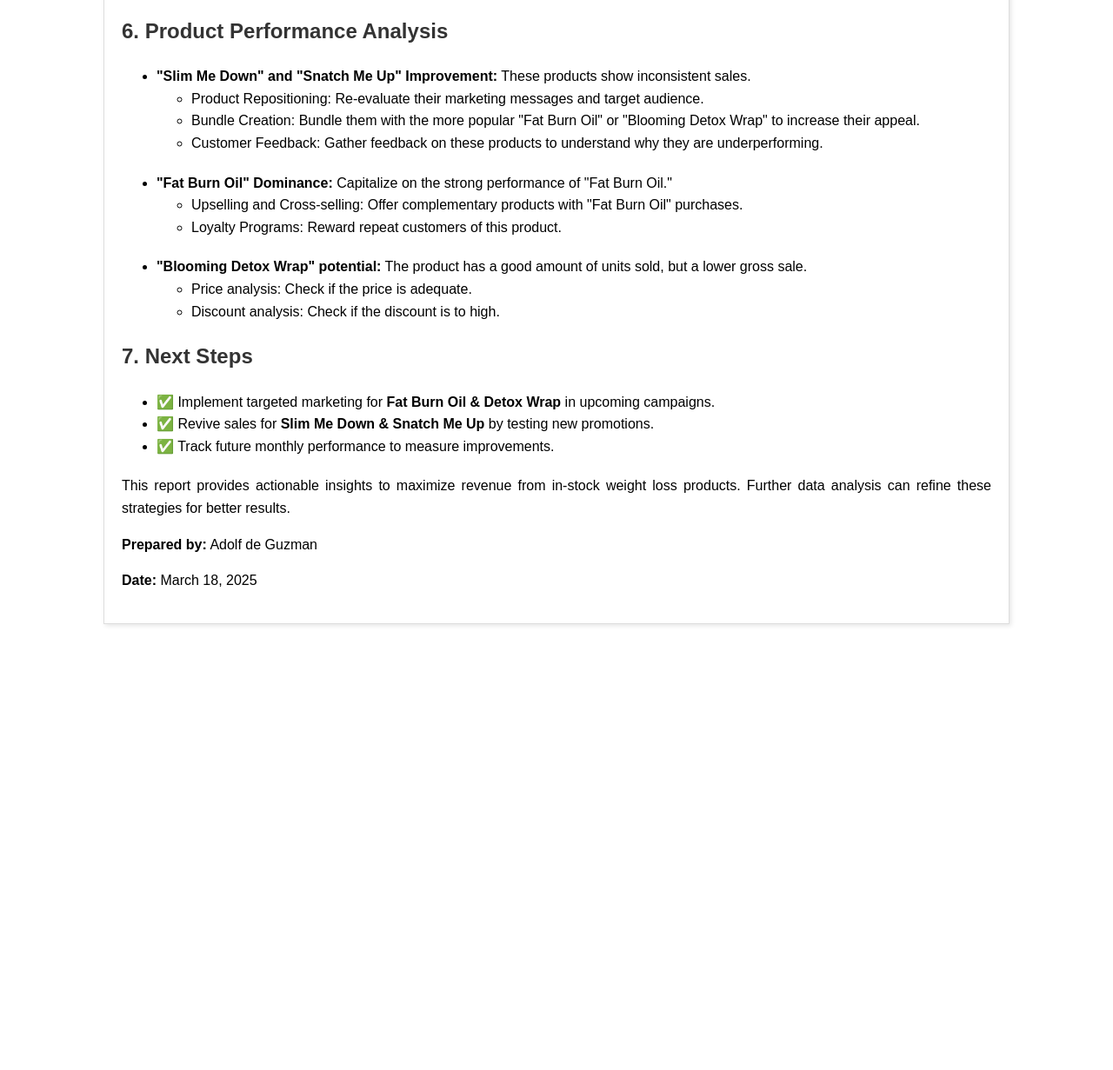
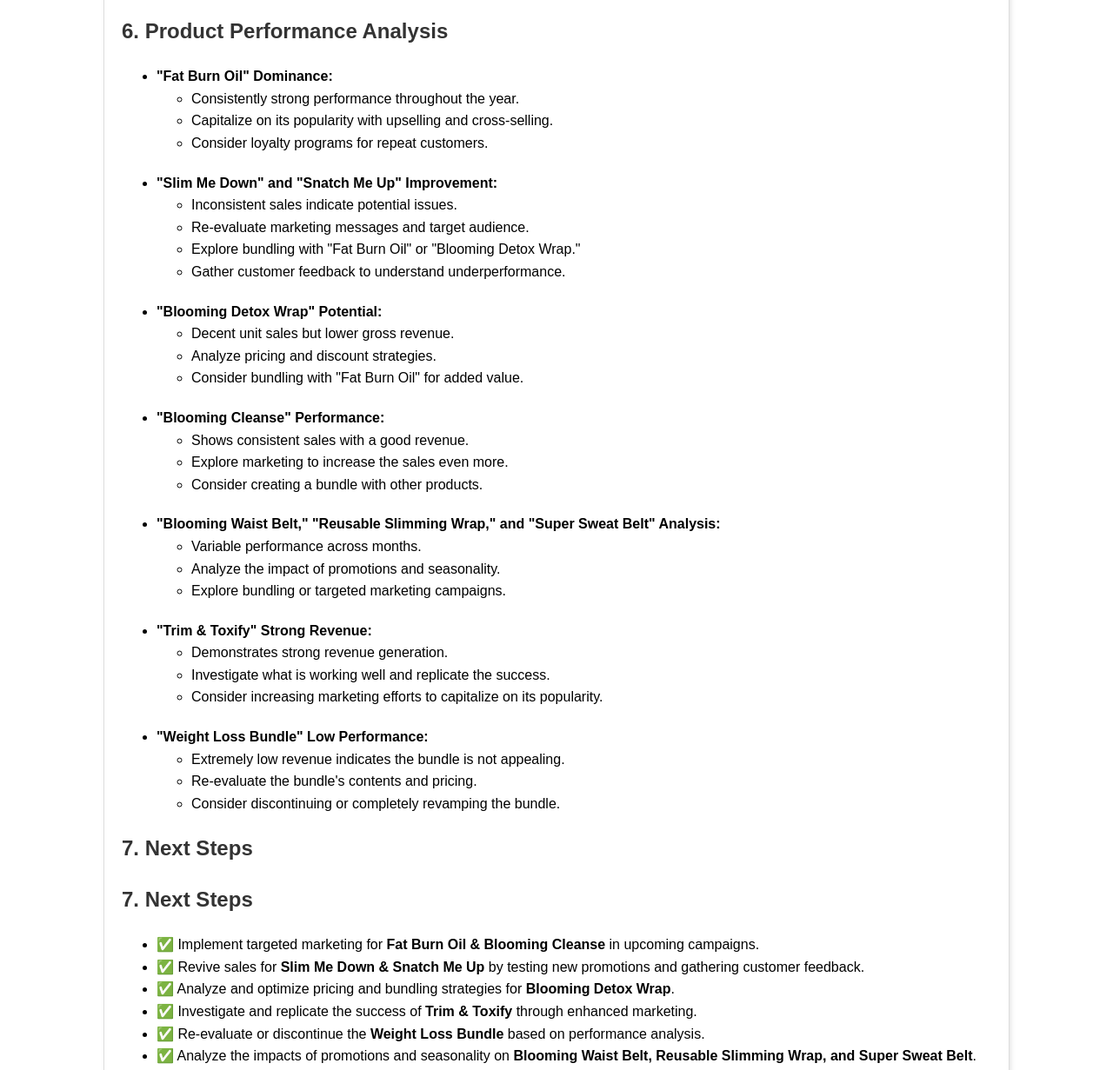
Before and after one commit to apdg21/reports, a plain HTML site: page blooming-body-weight-loss-product-sales-report.html in a window 1280 px wide. Shown: the part 2670-3901 px from the top of the page at 87% size. Before the commit the page ends 3408 px from the top, so only its background shows below. Drawn offline with Linux system fonts and the light colour scheme.

Commit message:
Update blooming-body-weight-loss-product-sales-report.html

```diff
--- a/blooming-body-weight-loss-product-sales-report.html
+++ b/blooming-body-weight-loss-product-sales-report.html
@@ -142,29 +142,69 @@
 
   <h2>6. Product Performance Analysis</h2>
     <ul>
-            <li><strong>"Slim Me Down" and "Snatch Me Up" Improvement:</strong> These products show inconsistent sales.</li>
+        <li><strong>"Fat Burn Oil" Dominance:</strong>
             <ul>
-                    <li>Product Repositioning: Re-evaluate their marketing messages and target audience.</li>
-                    <li>Bundle Creation: Bundle them with the more popular "Fat Burn Oil" or "Blooming Detox Wrap" to increase their appeal.</li>
-                    <li>Customer Feedback: Gather feedback on these products to understand why they are underperforming.</li>
+                <li>Consistently strong performance throughout the year.</li>
+                <li>Capitalize on its popularity with upselling and cross-selling.</li>
+                <li>Consider loyalty programs for repeat customers.</li>
             </ul>
-            <li><strong>"Fat Burn Oil" Dominance:</strong> Capitalize on the strong performance of "Fat Burn Oil."</li>
+        </li>
+        <li><strong>"Slim Me Down" and "Snatch Me Up" Improvement:</strong>
             <ul>
-                    <li>Upselling and Cross-selling: Offer complementary products with "Fat Burn Oil" purchases.</li>
-                    <li>Loyalty Programs: Reward repeat customers of this product.</li>
+                <li>Inconsistent sales indicate potential issues.</li>
+                <li>Re-evaluate marketing messages and target audience.</li>
+                <li>Explore bundling with "Fat Burn Oil" or "Blooming Detox Wrap."</li>
+                <li>Gather customer feedback to understand underperformance.</li>
             </ul>
-            <li><strong>"Blooming Detox Wrap" potential:</strong> The product has a good amount of units sold, but a lower gross sale.</li>
+        </li>
+        <li><strong>"Blooming Detox Wrap" Potential:</strong>
             <ul>
-                    <li>Price analysis: Check if the price is adequate.</li>
-                    <li>Discount analysis: Check if the discount is to high.</li>
+                <li>Decent unit sales but lower gross revenue.</li>
+                <li>Analyze pricing and discount strategies.</li>
+                <li>Consider bundling with "Fat Burn Oil" for added value.</li>
             </ul>
+        </li>
+        <li><strong>"Blooming Cleanse" Performance:</strong>
+            <ul>
+                <li>Shows consistent sales with a good revenue.</li>
+                <li>Explore marketing to increase the sales even more.</li>
+                <li>Consider creating a bundle with other products.</li>
+            </ul>
+        </li>
+        <li><strong>"Blooming Waist Belt," "Reusable Slimming Wrap," and "Super Sweat Belt" Analysis:</strong>
+            <ul>
+                <li>Variable performance across months.</li>
+                <li>Analyze the impact of promotions and seasonality.</li>
+                <li>Explore bundling or targeted marketing campaigns.</li>
+            </ul>
+        </li>
+        <li><strong>"Trim & Toxify" Strong Revenue:</strong>
+            <ul>
+                <li>Demonstrates strong revenue generation.</li>
+                <li>Investigate what is working well and replicate the success.</li>
+                <li>Consider increasing marketing efforts to capitalize on its popularity.</li>
+            </ul>
+        </li>
+        <li><strong>"Weight Loss Bundle" Low Performance:</strong>
+            <ul>
+                <li>Extremely low revenue indicates the bundle is not appealing.</li>
+                <li>Re-evaluate the bundle's contents and pricing.</li>
+                <li>Consider discontinuing or completely revamping the bundle.</li>
+            </ul>
+        </li>
     </ul>
 
     <h2>7. Next Steps</h2>
+    <h2>7. Next Steps</h2>
     <ul>
-        <li>✅ Implement targeted marketing for <strong>Fat Burn Oil & Detox Wrap</strong> in upcoming campaigns.</li>
-        <li>✅ Revive sales for <strong>Slim Me Down & Snatch Me Up</strong> by testing new promotions.</li>
-        <li>✅ Track future monthly performance to measure improvements.</li>
+        <li>✅ Implement targeted marketing for <strong>Fat Burn Oil & Blooming Cleanse</strong> in upcoming campaigns.</li>
+        <li>✅ Revive sales for <strong>Slim Me Down & Snatch Me Up</strong> by testing new promotions and gathering customer feedback.</li>
+        <li>✅ Analyze and optimize pricing and bundling strategies for <strong>Blooming Detox Wrap</strong>.</li>
+        <li>✅ Investigate and replicate the success of <strong>Trim & Toxify</strong> through enhanced marketing.</li>
+        <li>✅ Re-evaluate or discontinue the <strong>Weight Loss Bundle</strong> based on performance analysis.</li>
+        <li>✅ Analyze the impacts of promotions and seasonality on <strong>Blooming Waist Belt, Reusable Slimming Wrap, and Super Sweat Belt</strong>.</li>
+        <li>✅ Track future monthly performance of all products to measure improvements and refine strategies.</li>
+        <li>✅ Explore loyalty programs for repeat customers of high-performing products like Fat Burn Oil and Blooming Cleanse.</li>
     </ul>
 
     <p>This report provides actionable insights to maximize revenue from in-stock weight loss products. Further data analysis can refine these strategies for better results.</p>
```
Lines whose indentation alone changed are shown as unchanged.
